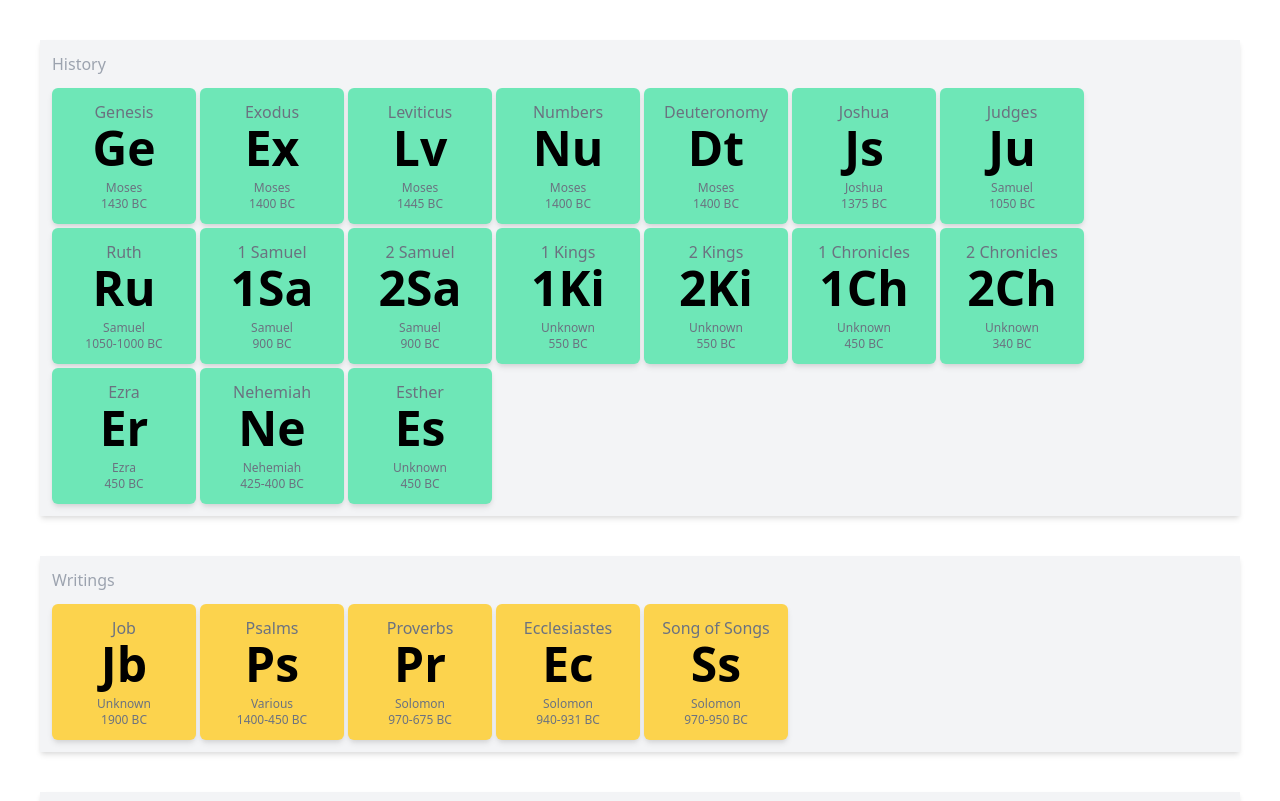
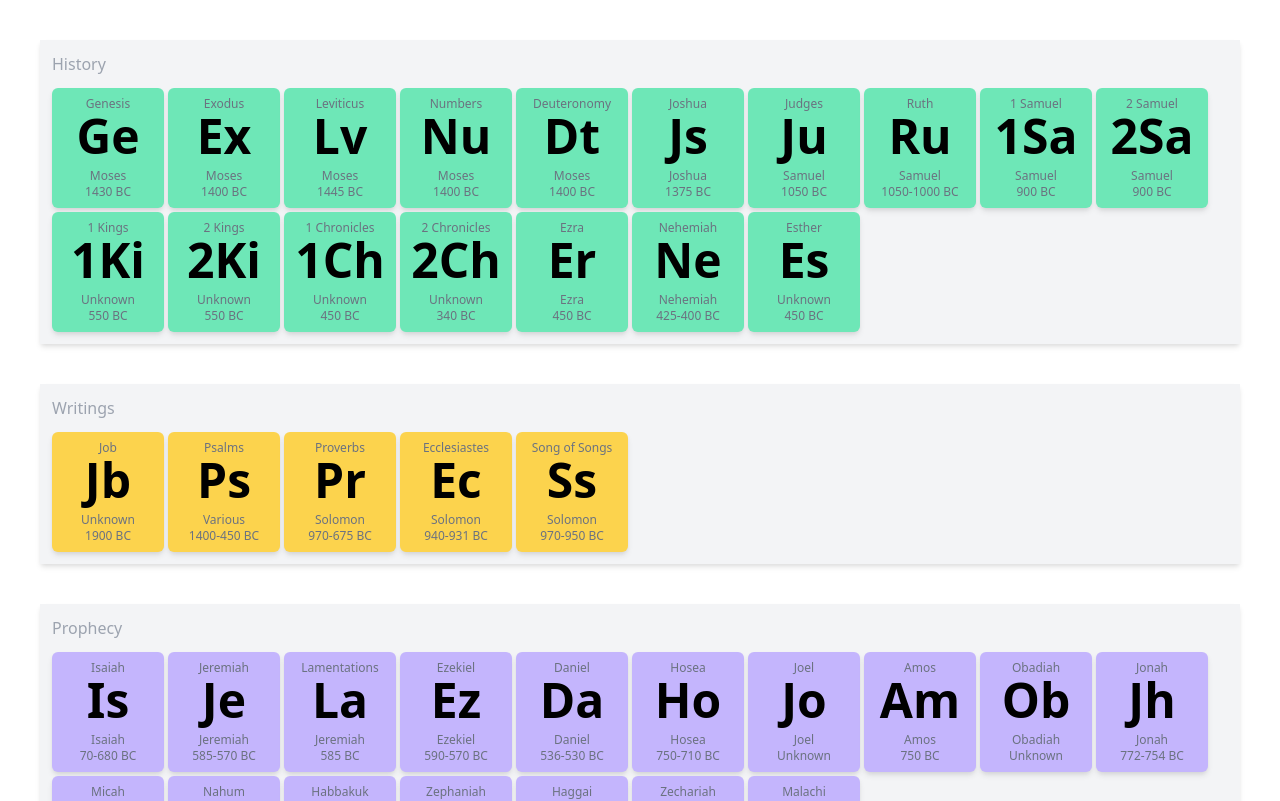
Before and after one commit to robkreisel/the-bible, a React (Create React App) app: page / in a window 1280 px wide. Shown: the top 801 px of the page. Built offline with nearby package versions, Linux system fonts and the light colour scheme.

Commit message:
Progress

```diff
--- a/src/components/Book.jsx
+++ b/src/components/Book.jsx
@@ -12,11 +12,11 @@ export default function Book({ book }) {
   };
 
   return (
-    <div className={`p-2 md:p-3 bg-${colors[book.category]}-300 hover:bg-${colors[book.category]}-400 rounded-md shadow-md w-11 md:w-36`}>
-      <div className="text-gray-500 text-center hidden md:block">{book.name}</div>
-      <div className="text-sm md:text-5xl font-bold text-black text-center md:mb-2">{book.symbol}</div>
-      <div className="text-xs font-medium text-gray-500 text-center hidden lg:block">{book.author}</div>
-      <div className="text-xs font-medium text-gray-500 text-center hidden lg:block">{book.year}</div>
+    <div className={`p-2 bg-${colors[book.category]}-300 hover:bg-${colors[book.category]}-400 rounded-md shadow-md w-11 md:w-20 lg:w-24 xl:w-28 2xl:w-32`}>
+      <div className="text-gray-500 text-center hidden xl:block lg:text-xs 2xl:text-base">{book.name}</div>
+      <div className="text-sm md:text-2xl lg:text-3xl xl:text-5xl font-bold text-black text-center md:mb-2">{book.symbol}</div>
+      <div className="text-xs font-medium text-gray-500 text-center hidden xl:block">{book.author}</div>
+      <div className="text-xs font-medium text-gray-500 text-center hidden xl:block">{book.year}</div>
     </div>
   );
 }
```
